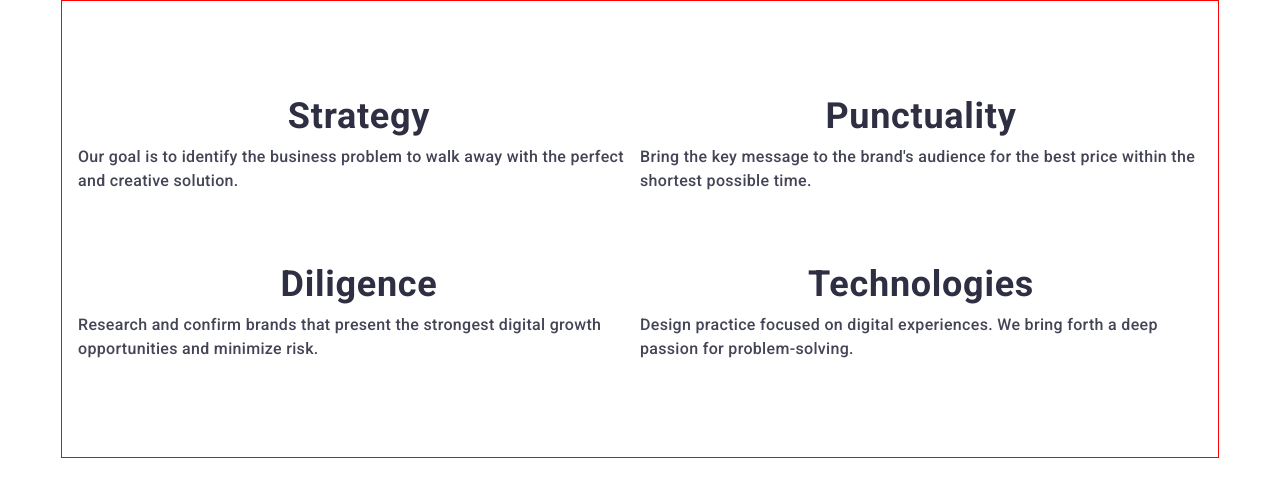
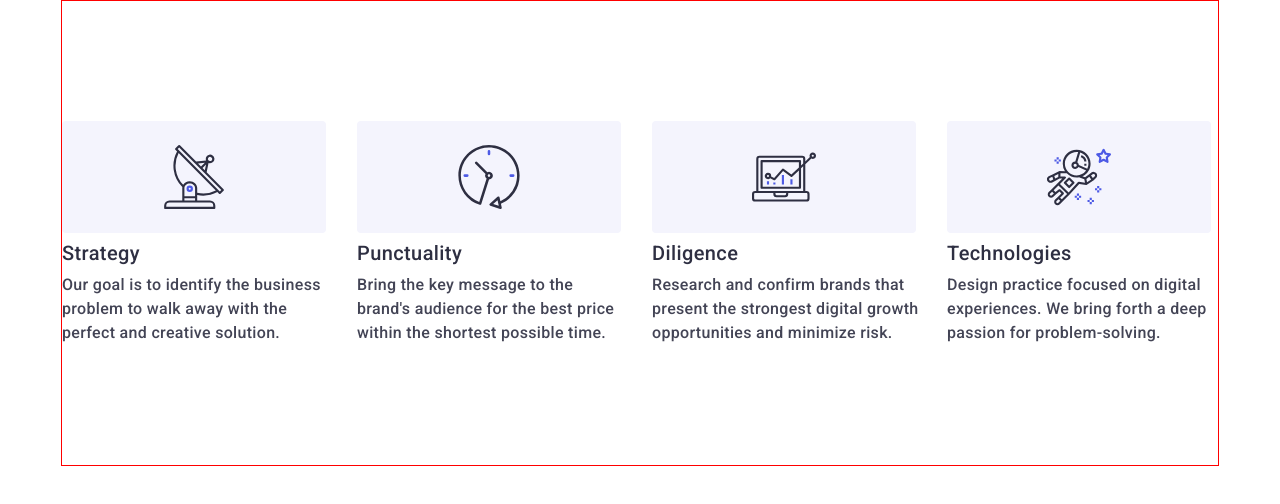
Before and after one commit to AlekseyYarina/goit-markup-hw-06, a plain HTML site: page index.html in a window 1280 px wide. Drawn offline with nearby package versions, Linux system fonts and the light colour scheme.

Commit message:
section two finish

```diff
--- a/css/media.css
+++ b/css/media.css
@@ -5,46 +5,72 @@
 }
 
 @media screen and (min-width: 768px) {
-    .section-two{
-
-    }
-
-    .container {
-max-width: 736px;
-
-  }
-
-  .container-sec-two {
-
-
+  .container {
+    max-width: 736px;
   }
   .container-section-two {
     display: flex;
     flex-wrap: wrap;
-    gap: 72px 0px;
-
-
+    gap: 72px 24px;
   }
-
-.section-two-item{
-  /* width: 100%; */
-  width: calc((100% - 0px * 0) / 2);
-}
-.sectiontwo-icon-block{
-
-}
-.section2-icon{
-
-}
-.section-title-item{
-
-}
-.paragraph-style{
-
-}
-
+  .section-two-item {
+    width: calc((100% - 24px * 1) / 2);
+  }
+  .section-title-item {
+    text-align: left;
+  }
 }
 @media screen and (min-width: 1188px) {
-    .container {max-width: 1158px;
+  .container {
+    max-width: 1158px;
+  }
+  .container-sec-two {
+    padding: 120px 0;
+  }
+  .container-section-two {
+    display: flex;
+    flex-wrap: wrap;
+    gap: 24px;
+  }
+  .section-two-item {
+    width: 100%;
+    width: calc((100% - 24px * 3) / 4);
+  }
+  .sectiontwo-icon-block {
+    width: 264px;
+    height: 112px;
+    border-radius: 4px;
+    background: var(--cloud, #f4f4fd);
+    margin-bottom: 8px;
+    display: flex;
+    align-items: center;
+    justify-content: center;
+  }
+  .section2-icon {
+    height: 64px;
+    width: 64px;
+  }
+  .section-title-item {
+    text-align: left;
+    color: var(--navyblue, #2e2f42);
+    font-size: 20px;
+    font-family: "Roboto", sans-serif;
+    font-style: normal;
+    font-weight: 500;
+    line-height: 1.2;
+    letter-spacing: 0.02em;
+    /* text-transform: capitalize; */
+    margin-bottom: 8px;
+  }
+  .paragraph-style {
+    align-self: stretch;
+    color: var(--slate, #434455);
+    font-family: Roboto;
+    font-size: 16px;
+    font-style: normal;
+    font-weight: 500;
+    line-height: 1.5; /* 150% */
+    letter-spacing: 0.02em;
+    margin-top: 8px;
   }
 }
--- a/css/styles.css
+++ b/css/styles.css
@@ -59,7 +59,7 @@ img {
   margin: 0 auto;
   /* padding: 0 15px 0 15px; */
   padding: 0 16px 0 16px;
-  border: 1px solid red ;
+  border: 1px solid red;
 }
 .header {
   border-bottom: 1px solid #e7e9fc;
@@ -243,48 +243,29 @@ img {
 }
 .container-sec-two {
   padding: 96px 16px;
-  /* padding: 120px 0; */
-
 }
 .container-section-two {
   display: flex;
   flex-wrap: wrap;
   gap: 72px;
-  /* gap: 24px; */
 }
 .section-two-item {
-  /* width: 100%; */
-  /* width: calc((100% - 24px * 3) / 4); */
 }
 .sectiontwo-icon-block {
   display: none;
-  /* width: 264px;
-  height: 112px;
-  border-radius: 4px;
-  background: var(--cloud, #f4f4fd);
-  margin-bottom: 8px;
-  display: flex;
-  align-items: center;
-  justify-content: center; */
 }
 .section2-icon {
-  /* height: 64px;
-  width: 64px; */
 }
 .section-title-item {
   color: var(--navyblue, #2e2f42);
   text-align: center;
   font-size: 36px;
-  /* font-size: 20px; */
   font-family: "Roboto", sans-serif;
   font-style: normal;
   font-weight: 700;
-  /* font-weight: 500; */
   line-height: 1.11;
-  /* line-height: 1.2; */
   letter-spacing: 0.02em;
   text-transform: capitalize;
-  /* margin-bottom: 8px; */
 }
 .paragraph-style {
   align-self: stretch;
@@ -507,23 +488,23 @@ margin-top: 8px;
   width: 24px;
   height: 24px;
 }
-.footer-form-container{
+.footer-form-container {
   margin-left: 80px;
 }
-.footer-form-title{
+.footer-form-title {
   color: var(--white);
   font-family: Roboto;
   font-size: 16px;
   font-weight: 500;
   line-height: 1.5em;
-letter-spacing:0.02em;
+  letter-spacing: 0.02em;
   margin-bottom: 16px;
 }
-.footer-form{
+.footer-form {
   display: flex;
-  gap:24px;
+  gap: 24px;
 }
-.footer-input{
+.footer-input {
   width: 264px;
   height: 40px;
   border: 1px solid #ffffff;
@@ -536,7 +517,7 @@ margin-bottom: 16px;
   border-radius: 4px;
   color: #ffffff;
 }
-.footer-button{
+.footer-button {
   min-width: 165px;
   height: 40px;
   display: flex;
@@ -549,7 +530,7 @@ margin-bottom: 16px;
   letter-spacing: 0.04em;
   color: #ffffff;
   cursor: pointer;
-  background-color:var(--iris);
+  background-color: var(--iris);
   border: none;
   border-radius: 4px;
   transition: background-color 250ms cubic-bezier(0.4, 0, 0.2, 1);
@@ -564,7 +545,7 @@ margin-bottom: 16px;
   cursor: pointer;
   border: 1px solid transparent;
 }
-.footer-button-icon{
+.footer-button-icon {
   margin-left: 16px;
   fill: var(--white);
 }
@@ -788,7 +769,7 @@ margin-bottom: 16px;
   transform: translateY(-50%);
   transition: fill 250ms cubic-bezier(0.4, 0, 0.2, 1);
 }
-.container-form:focus-within .modal-input-icon{
+.container-form:focus-within .modal-input-icon {
   fill: var(--iris);
 }
 .container-form-comment {
@@ -814,7 +795,7 @@ margin-bottom: 16px;
 }
 
 .modal-textarea::placeholder {
-  color: var(--navyblue-modal, rgba(46, 47, 66, 0.40));
+  color: var(--navyblue-modal, rgba(46, 47, 66, 0.4));
 }
 .modal-chekbox {
   margin-bottom: 24px;
```
Lines whose indentation alone changed are shown as unchanged.
